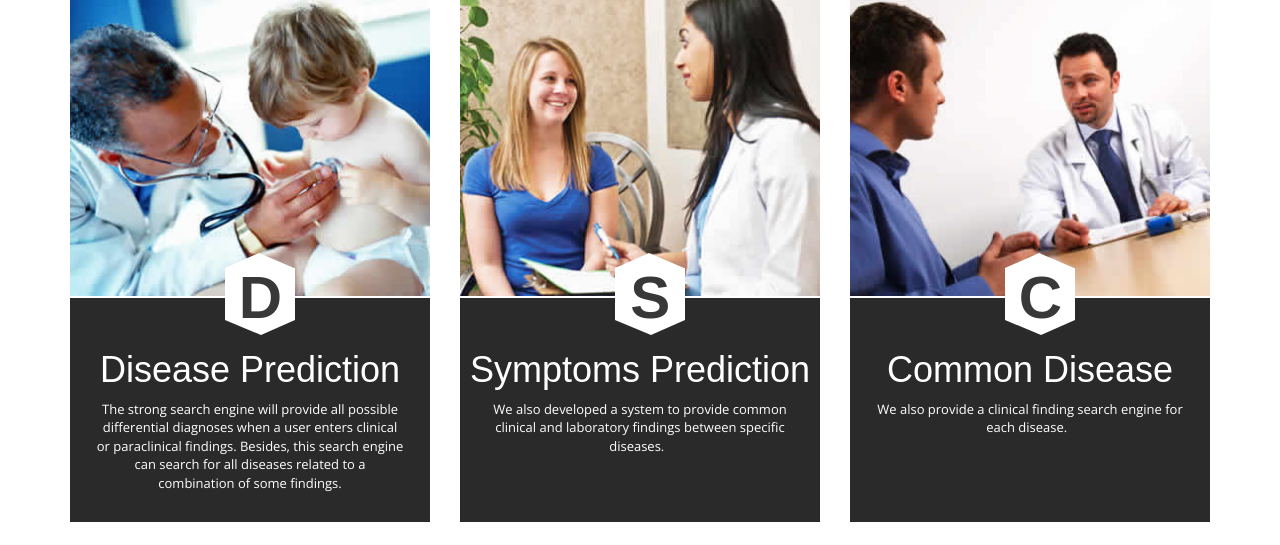
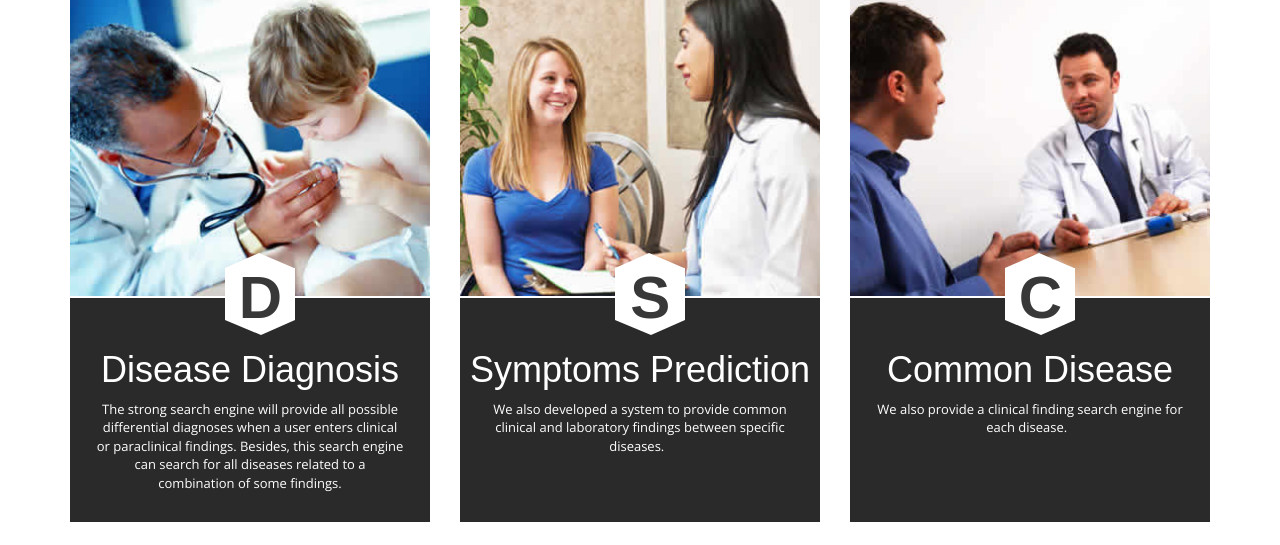
Before and after one commit to ISHWINDERGETHUB/mongodistrict, a Flask app: page / in a window 1280 px wide. Shown: the part 1074-1619 px from the top of the page. Run offline with Flask 2, Linux system fonts and the light colour scheme; parts of the project's set-up code (start-up, migrations or seed data) failed here and were passed over; some libraries are stand-ins or nearby versions; some web fonts are replaced.

Commit message:
Update index.html

```diff
--- a/templates/index.html
+++ b/templates/index.html
@@ -129,7 +129,7 @@
 							<div class="pentagon-text">
 								<h1>D</h1>
 							</div>
-							<h3>Disease Prediction</h3>
+							<h3>Disease Diagnosis</h3>
 							<p>The strong search engine will provide all possible differential diagnoses when a user enters clinical or paraclinical findings. Besides, this search engine can search for all diseases related to a combination of some findings.</p>
 						</div>
 					</div>
```
